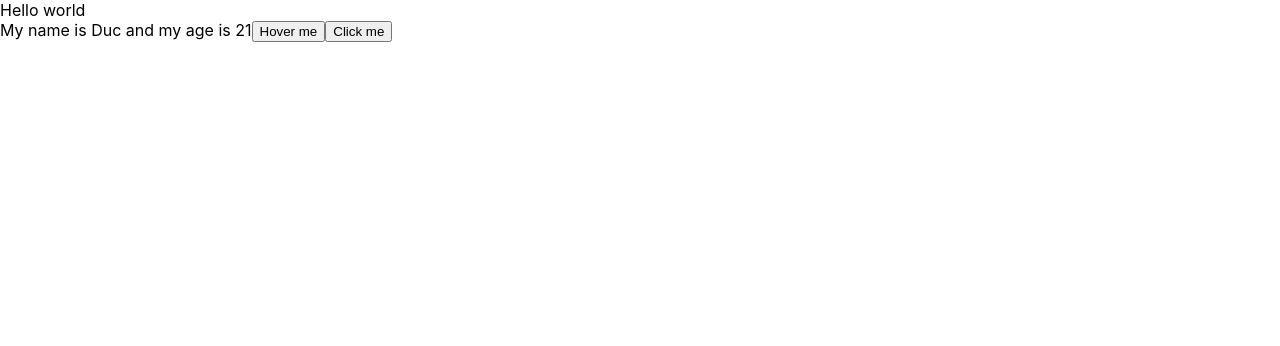
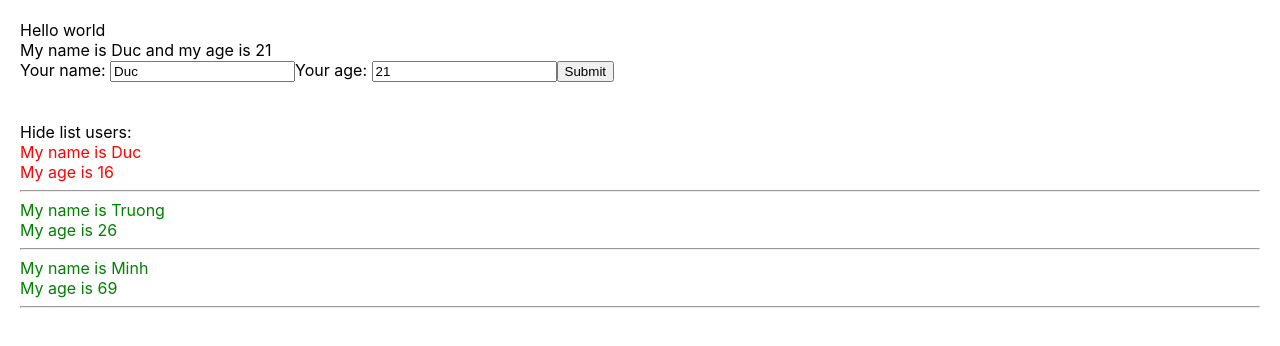
Before and after one commit to tokinooru4424/reactDemo, a React (Create React App) app: page / in a window 1280 px wide. Shown: the top 346 px of the page. Built offline with nearby package versions, Linux system fonts and the light colour scheme.

Commit message:
chapter 2 lesson 16

```diff
--- a/src/App.css
+++ b/src/App.css
@@ -1,14 +1,23 @@
+.red {
+  color: red;
+}
+
+.green {
+  color: green;
+}
+
 body {
+  padding: 20px;
   margin: 0;
-  font-family: -apple-system, BlinkMacSystemFont, 'Segoe UI', 'Roboto', 'Oxygen',
-    'Ubuntu', 'Cantarell', 'Fira Sans', 'Droid Sans', 'Helvetica Neue',
+  font-family: -apple-system, BlinkMacSystemFont, "Segoe UI", "Roboto", "Oxygen",
+    "Ubuntu", "Cantarell", "Fira Sans", "Droid Sans", "Helvetica Neue",
     sans-serif;
   -webkit-font-smoothing: antialiased;
   -moz-osx-font-smoothing: grayscale;
 }
 
 code {
-  font-family: source-code-pro, Menlo, Monaco, Consolas, 'Courier New',
+  font-family: source-code-pro, Menlo, Monaco, Consolas, "Courier New",
     monospace;
 }
 
--- /dev/null
+++ b/src/components/AddUserInfor.js
@@ -0,0 +1,56 @@
+import React from "react";
+
+class AddUserInfor extends React.Component {
+  state = {
+    name: "Duc",
+    age: 21,
+    address: "Hanoi",
+  };
+
+  handleOnChangeName = (event) => {
+    this.setState({
+      name: event.target.value,
+    });
+  };
+
+  handleOnChangeAge = (event) => {
+    this.setState({
+      age: event.target.value,
+    });
+  };
+
+  handleOnSubmit = (event) => {
+    event.preventDefault();
+    this.props.handleAddNewUser({
+      id: Math.floor(Math.random() * 100 + 1) + "-random",
+      name: this.state.name,
+      age: this.state.age,
+    });
+  };
+
+  render() {
+    return (
+      <div>
+        My name is {this.state.name} and my age is {this.state.age}
+        <form onSubmit={(event) => this.handleOnSubmit(event)}>
+          <label>Your name: </label>
+          <input
+            value={this.state.name}
+            type="text"
+            onChange={(event) => this.handleOnChangeName(event)}
+          />
+
+          <label>Your age: </label>
+          <input
+            value={this.state.age}
+            type="text"
+            onChange={(event) => this.handleOnChangeAge(event)}
+          />
+          <button>Submit</button>
+        </form>
+      </div>
+    );
+  }
+}
+
+export default AddUserInfor;
--- /dev/null
+++ b/src/components/DisplayInfor.js
@@ -0,0 +1,42 @@
+import React from "react";
+
+class DisplayInfor extends React.Component {
+  state = {
+    isShowListUser: true,
+  };
+
+  handleShowHide = () => {
+    this.setState({ isShowListUser: !this.state.isShowListUser });
+  };
+
+  render() {
+    const { listUsers } = this.props;
+    console.log(listUsers);
+    return (
+      <div>
+        <div>
+          <span onClick={() => this.handleShowHide()}>
+            {this.state.isShowListUser
+              ? "Hide list users:"
+              : "Show list users:"}
+          </span>
+        </div>
+        {this.state.isShowListUser && (
+          <div>
+            {listUsers.map((user) => {
+              return (
+                <div key={user.id} className={user.age > 18 ? "green" : "red"}>
+                  <div>My name is {user.name}</div>
+                  <div>My age is {user.age}</div>
+                  <hr />
+                </div>
+              );
+            })}
+          </div>
+        )}
+      </div>
+    );
+  }
+}
+
+export default DisplayInfor;
--- a/src/components/MyComponent.js
+++ b/src/components/MyComponent.js
@@ -1,29 +1,29 @@
 import React from "react";
+import AddUserInfor from "./AddUserInfor";
+import DisplayInfor from "./DisplayInfor";
 
 class MyComponent extends React.Component {
   state = {
-    name: "Duc",
-    age: 21,
-    address: "Hanoi",
+    listUsers: [
+      { id: 1, name: "Duc", age: "16" },
+      { id: 2, name: "Truong", age: "26" },
+      { id: 3, name: "Minh", age: "69" },
+    ],
   };
 
-  handleClick(event) {
+  handleAddNewUser = (userObj) => {
     this.setState({
-      name: "Kenji",
-      age: Math.floor(Math.random() * 100) + 1,
+      listUsers: [userObj, ...this.state.listUsers],
     });
-  }
-
-  handleOnMouseOver = (event) => {
-    console.log(event.pageX, event.pageY);
   };
 
   render() {
     return (
       <div>
-        My name is {this.state.name} and my age is {this.state.age}
-        <button onMouseOver={() => this.handleOnMouseOver}>Hover me</button>
-        <button onClick={(event) => this.handleClick()}>Click me</button>
+        <AddUserInfor handleAddNewUser={this.handleAddNewUser} />
+        <br />
+        <br />
+        <DisplayInfor listUsers={this.state.listUsers} />
       </div>
     );
   }
--- a/src/index.js
+++ b/src/index.js
@@ -1,16 +1,16 @@
-import React from 'react';
-import ReactDOM from 'react-dom/client';
-import App from './App';
-import reportWebVitals from './reportWebVitals';
-import { Provider } from 'react-redux';
-import store from './redux/store';
+import React from "react";
+import ReactDOM from "react-dom/client";
+import App from "./App";
+import reportWebVitals from "./reportWebVitals";
+import { Provider } from "react-redux";
+import store from "./redux/store";
 
-const root = ReactDOM.createRoot(document.getElementById('root'));
+const root = ReactDOM.createRoot(document.getElementById("root"));
 root.render(
   <Provider store={store}>
-    <React.StrictMode>
-      <App />
-    </React.StrictMode>
+    {/* <React.StrictMode> */}
+    <App />
+    {/* </React.StrictMode> */}
   </Provider>
 );
 
```
